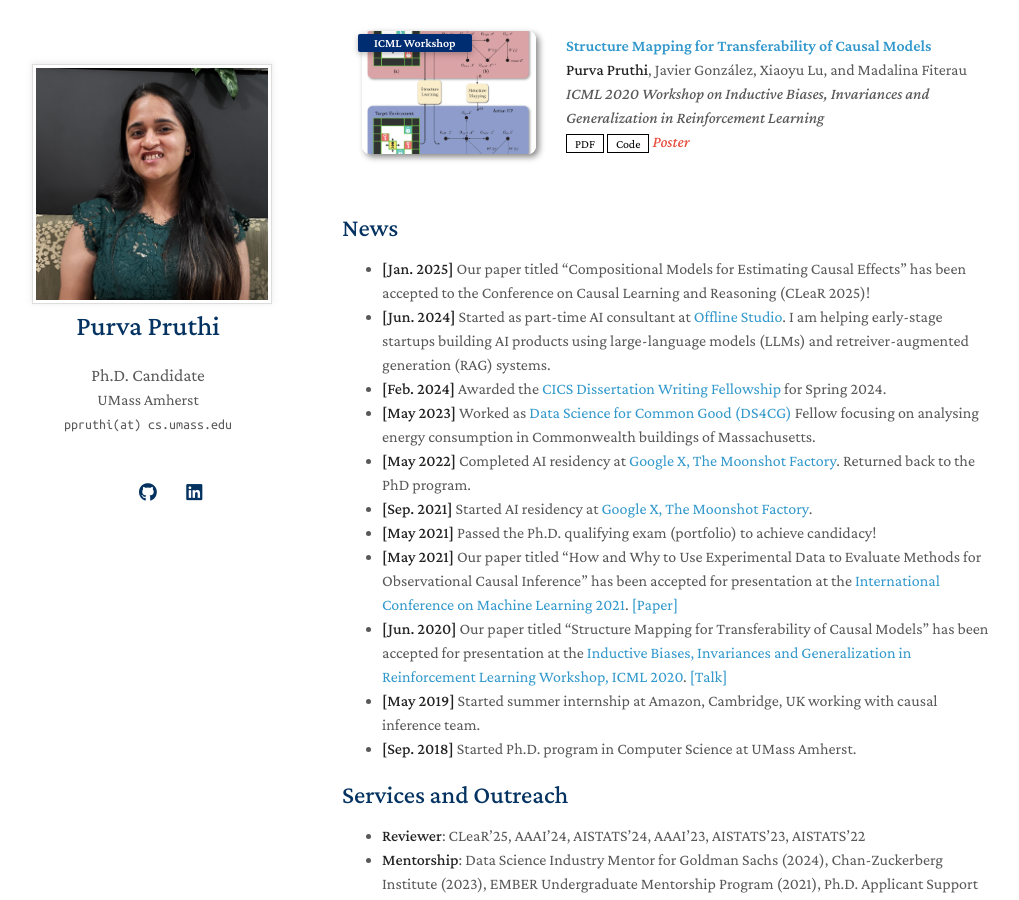
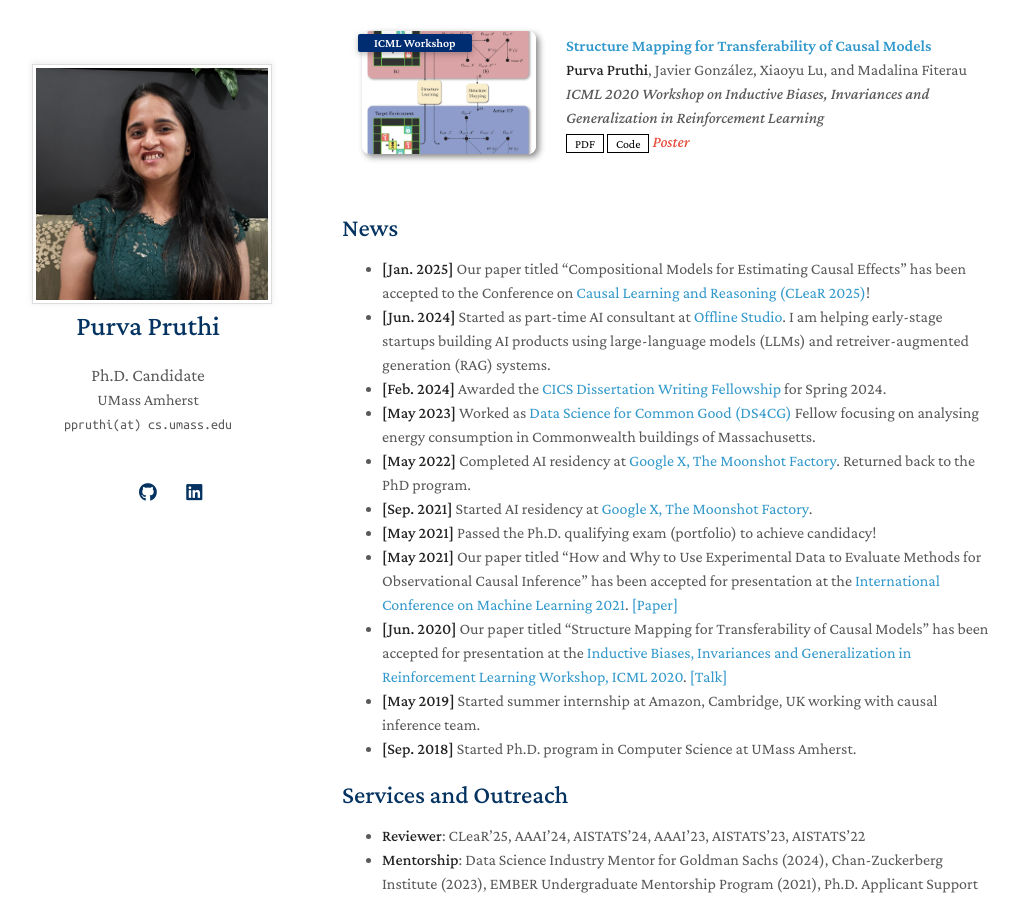
Before and after one commit to purvapruthi/purvapruthi.github.io, a Jekyll site: the page built from index.md, in a window 1280 px wide and 900 px high, scrolled down 931 px. Shown: the whole window, without its empty margins (128-1147 px from the left). Built offline with Jekyll 4.4.1, drawn with Linux system fonts in a browser that asks for light colours; a style sheet for code colours, icons or effects is not loaded; part of the change alters nothing that is shown.

```diff
--- a/index.md
+++ b/index.md
@@ -16,7 +16,7 @@ Outside work, I enjoy writing prose poetry, reading books, playing piano, and do
 
 ## News
 
-- **[Jan. 2025]** Our paper titled "Compositional Models for Estimating Causal Effects" has been accepted to the Conference on Causal Learning and Reasoning (CLeaR 2025)!
+- **[Jan. 2025]** Our paper titled "Compositional Models for Estimating Causal Effects" has been accepted to the Conference on [Causal Learning and Reasoning (CLeaR 2025)](https://www.cclear.cc/2025)!
 - **[Jun. 2024]** Started as part-time AI consultant at [Offline Studio](https://www.offlinestudio.com/). I am helping early-stage startups building AI products using large-language models (LLMs) and retreiver-augmented generation (RAG) systems.
 - **[Feb. 2024]** Awarded the [CICS Dissertation Writing Fellowship](https://www.cics.umass.edu/news/spring-2024-dissertation-writing-fellowships) for Spring 2024.
 - **[May 2023]** Worked as [Data Science for Common Good (DS4CG)](https://ds.cs.umass.edu/industry/data-science-common-good) Fellow focusing on analysing energy consumption in Commonwealth buildings of Massachusetts.
```
